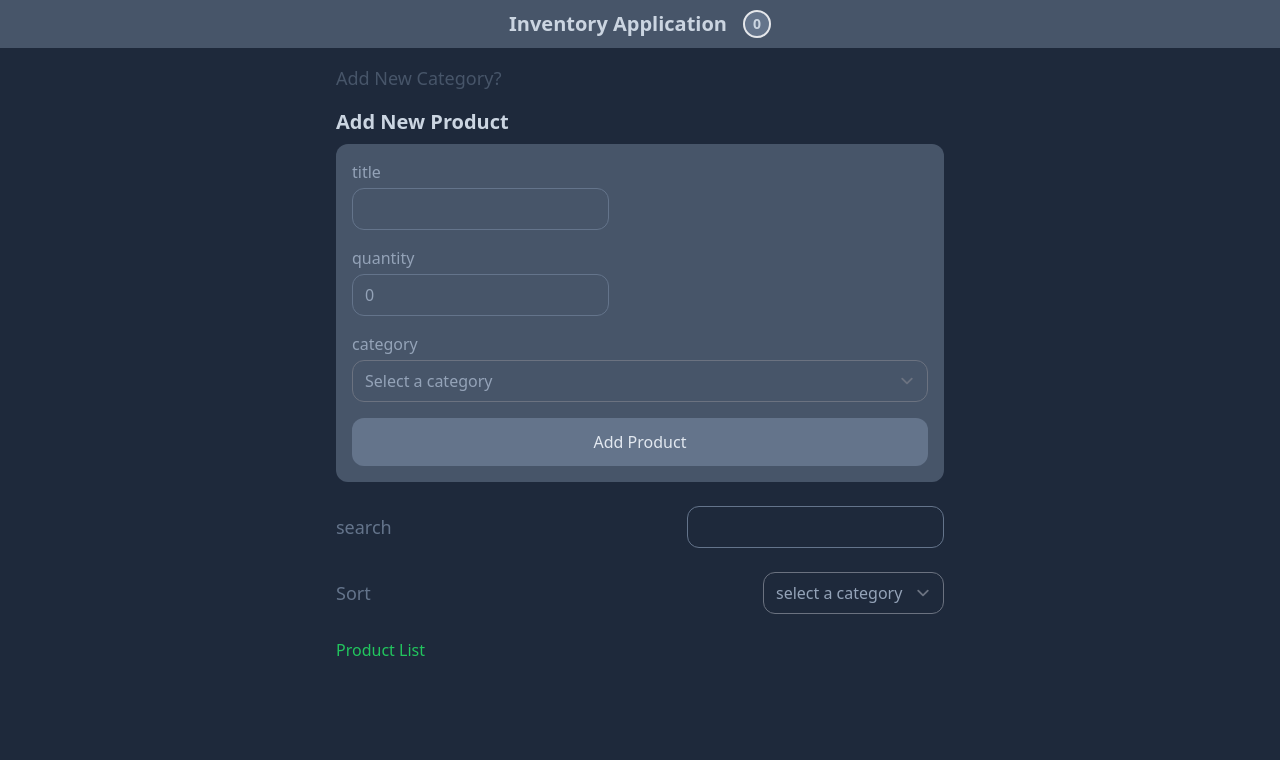
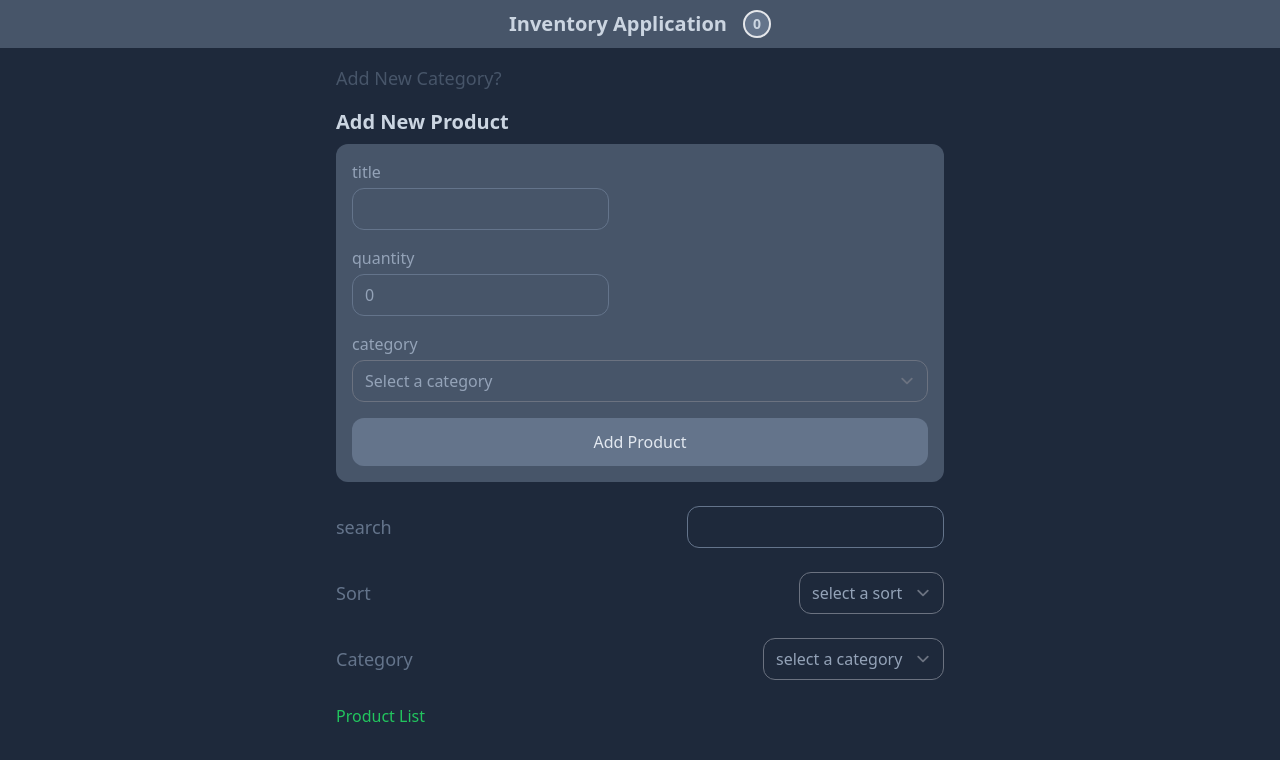
Before and after one commit to vafa2020/inventory, a React (Create React App) app: page / in a window 1280 px wide. Shown: the top 760 px of the page. Built offline with nearby package versions, Linux system fonts and the light colour scheme.

Commit message:
added filter category and finish project

```diff
--- a/src/App.js
+++ b/src/App.js
@@ -10,14 +10,30 @@ function App() {
   const [filterProducts, setFilterProducts] = useState([]);
   const [categories, setCategories] = useState([]);
   const [sort, setSort] = useState("");
+  const [sortCategory, setSortCategory] = useState("");
   const [searchValue, setSearchValue] = useState("");
-
   useEffect(() => {
     let result = products;
     result = filterSearchTitle(result);
     result = sortDate(result);
+    result = sortedCategory(result);
     setFilterProducts(result);
-  }, [products, sort, searchValue]);
+  }, [products, sort, searchValue, sortCategory]);
+  useEffect(() => {
+    setCategories(JSON.parse(localStorage.getItem("categories")) || []);
+    setProducts(JSON.parse(localStorage.getItem("products")) || []);
+  }, []);
+
+  useEffect(() => {
+    if (products.length) {
+      localStorage.setItem("products", JSON.stringify(products));
+    }
+  }, [products]);
+  useEffect(() => {
+    if (categories.length) {
+      localStorage.setItem("categories", JSON.stringify(categories));
+    }
+  }, [categories]);
 
   const onDelete = (id) => {
     const afterDelete = products.filter((product) => product.id !== id);
@@ -47,13 +63,27 @@ function App() {
       }
     });
   };
+  const onSortCategory = (e) => {
+    const { value } = e.target;
+    setSortCategory(value);
+  };
+  const sortedCategory = (array) => {
+    if (!sortCategory) return array;
+    return array.filter((product) => product.category === sortCategory);
+  };
   return (
     <div className="bg-slate-800 min-h-screen">
       <NavBar products={products} />
       <div className="container max-w-screen-sm mx-auto p-4">
         <Category setCategories={setCategories} categories={categories} />
         <Product categories={categories} setProducts={setProducts} />
-        <Filter onChange={searchHandler} onSort={sortHandler} />
+        <Filter
+          onChange={searchHandler}
+          onSort={sortHandler}
+          categories={categories}
+          onSortCategory={onSortCategory}
+          sortCategory={sortCategory}
+        />
         <ProductList products={filterProducts} onDelete={onDelete} />
       </div>
     </div>
--- a/src/component/Filter.js
+++ b/src/component/Filter.js
@@ -1,4 +1,10 @@
-const Filter = ({ onChange,onSort }) => {
+const Filter = ({
+  onChange,
+  onSort,
+  categories,
+  onSortCategory,
+  sortCategory,
+}) => {
   return (
     <div>
       <div className="flex items-center justify-between mb-6">
@@ -11,9 +17,12 @@ const Filter = ({ onChange,onSort }) => {
       </div>
       <div className="flex items-center justify-between mb-6">
         <label className="text-slate-500 text-lg">Sort</label>
-        <select className="bg-transparent text-slate-400 rounded-xl" onChange={onSort}>
+        <select
+          className="bg-transparent text-slate-400 rounded-xl"
+          onChange={onSort}
+        >
           <option className="bg-slate-500 text-slate-300" value={""}>
-            select a category
+            select a sort
           </option>
           <option className="bg-slate-500 text-slate-300" value={"newest"}>
             Newest
@@ -23,6 +32,27 @@ const Filter = ({ onChange,onSort }) => {
           </option>
         </select>
       </div>
+      <div className="flex items-center justify-between mb-6">
+        <label className="text-slate-500 text-lg">Category</label>
+        <select
+          className="bg-transparent text-slate-400 rounded-xl"
+          onChange={onSortCategory}
+          value={sortCategory}
+        >
+          <option className="bg-slate-500 text-slate-300" value={""}>
+            select a category
+          </option>
+          {categories.map((category) => (
+            <option
+              key={category.id}
+              className="bg-slate-500 text-slate-300"
+              value={category.title}
+            >
+              {category.title}
+            </option>
+          ))}
+        </select>
+      </div>
     </div>
   );
 };
--- a/src/component/ProductList.js
+++ b/src/component/ProductList.js
@@ -1,6 +1,7 @@
 import ProductDetails from "./ProductDetails";
 
 const ProductList = ({ products, onDelete }) => {
+    console.log(products);
   return (
     <div className="mt-5">
       <h2 className="text-green-500">Product List</h2>
```
